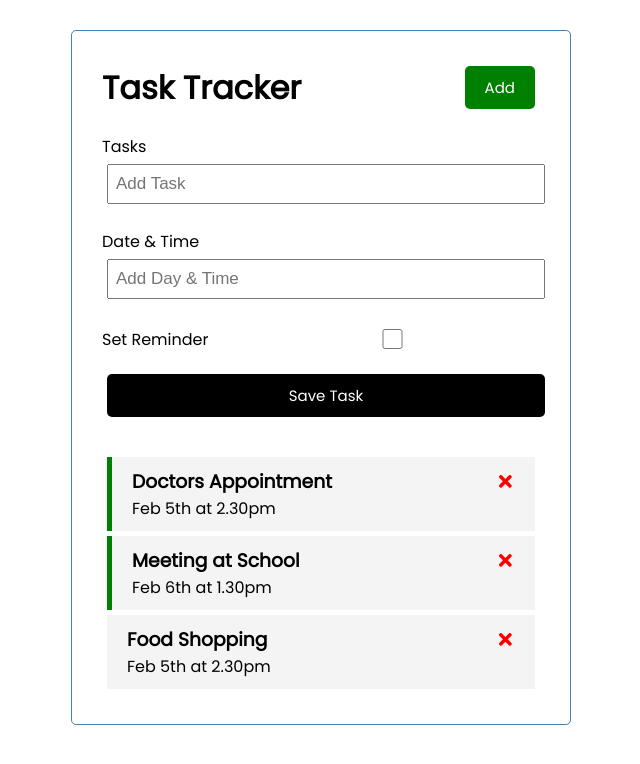
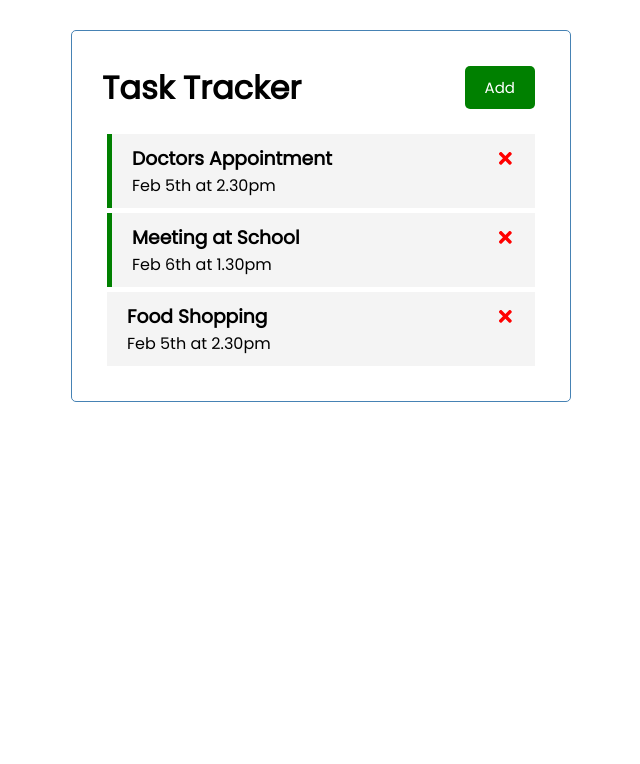
Before and after one commit to BranLim/react-crash-course-2021, a React (Create React App) app: page / in a window 1280 px wide. Shown: the top 764 px of the page, without its empty margins (319-959 px from the left). Built offline with nearby package versions, Linux system fonts and the light colour scheme.

Commit message:
Implement hide task form

```diff
--- a/src/App.js
+++ b/src/App.js
@@ -5,6 +5,7 @@ import Tasks from './components/Tasks'
 import AddTasks from './components/AddTasks'
 
 function App() {
+  const [showAddTask, setShowAddTask] = useState(false);
   const [tasks, setTasks] = useState([
     {
       id: 1,
@@ -45,7 +46,7 @@ function App() {
   return (
     <div className="container">
       <Header title="Task Tracker" />
-      <AddTasks onAdd={addTask} />
+      {showAddTask && <AddTasks onAdd={addTask} />}
       {
         tasks.length > 0
           ? (<Tasks tasks={tasks} onDelete={deleteTask} onToggle={toggleReminder} />)
```
